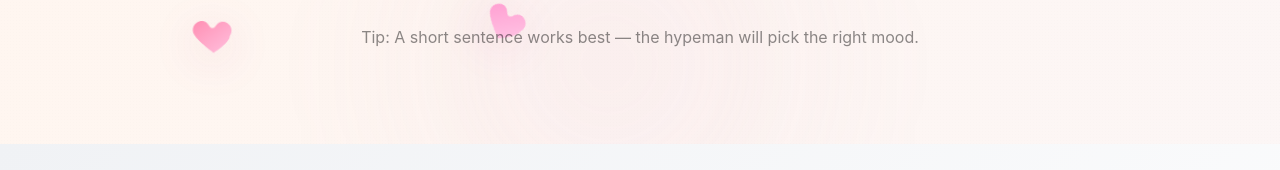
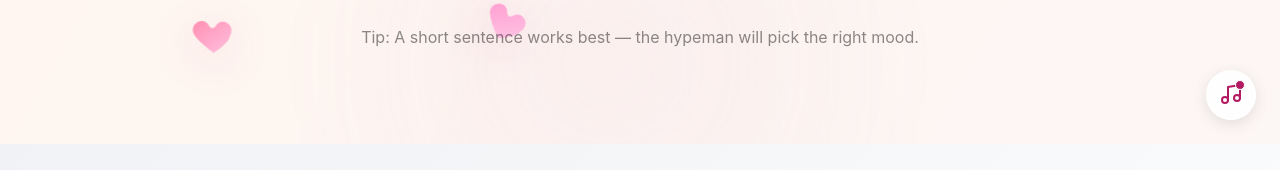
Before and after one commit to yxbudgqjdqdxq/surehit-version-2, a Next.js app: page /chat in a window 1280 px wide. Shown: the part 656-826 px from the top of the page. Built offline with nearby package versions, Linux system fonts and the light colour scheme.

Commit message:
Update chat.js

```diff
--- a/pages/chat.js
+++ b/pages/chat.js
@@ -4,6 +4,14 @@ import dynamic from 'next/dynamic';
 
 // Dynamic import for the Ravens Protocol overlay
 const OfflineHypeChat = dynamic(() => import('../components/OfflineHypeChat'), { ssr: false });
+
+// --- 🎵 PLAYLIST CONFIGURATION ---
+const PLAYLIST = [
+  "/song1.mp3",
+  "/song2.mp3",
+  "/song3.mp3",
+  "/song4.mp3"
+];
 
 export default function ChatPage() {
   const [input, setInput] = useState("");
@@ -16,10 +24,80 @@ export default function ChatPage() {
   const [lastSentText, setLastSentText] = useState("");
   const cardRef = useRef(null);
 
-  // This toggles the Ravens Protocol UI
+  // Controls the Ravens Protocol UI
   const [useOffline, setUseOffline] = useState(false);
 
-  // --- MOOD DETECTION LOGIC ---
+  // --- MUSIC PLAYER STATE ---
+  const [isPlaying, setIsPlaying] = useState(false);
+  const [currentSongIndex, setCurrentSongIndex] = useState(0);
+  const [isPlayerOpen, setIsPlayerOpen] = useState(false); // Controls the Toggle (Arrow)
+  const audioRef = useRef(null);
+
+  // --- MUSIC LOGIC (Auto-Start) ---
+  useEffect(() => {
+    const audio = audioRef.current;
+    if (audio) {
+      audio.volume = 0.5;
+      // Try to play immediately
+      const playPromise = audio.play();
+
+      if (playPromise !== undefined) {
+        playPromise.then(() => {
+          setIsPlaying(true);
+        }).catch(() => {
+          // If browser blocks auto-play, wait for first click
+          const enableAudio = () => {
+            audio.play();
+            setIsPlaying(true);
+            window.removeEventListener('click', enableAudio);
+          };
+          window.addEventListener('click', enableAudio);
+        });
+      }
+    }
+  }, []);
+
+  const handleSongEnd = () => {
+    nextSong();
+  };
+
+  const togglePlay = () => {
+    if (!audioRef.current) return;
+    if (isPlaying) {
+      audioRef.current.pause();
+      setIsPlaying(false);
+    } else {
+      audioRef.current.play();
+      setIsPlaying(true);
+    }
+  };
+
+  const nextSong = () => {
+    let nextIndex = currentSongIndex + 1;
+    if (nextIndex >= PLAYLIST.length) nextIndex = 0;
+    setCurrentSongIndex(nextIndex);
+    setIsPlaying(true);
+  };
+
+  const prevSong = () => {
+    let prevIndex = currentSongIndex - 1;
+    if (prevIndex < 0) prevIndex = PLAYLIST.length - 1;
+    setCurrentSongIndex(prevIndex);
+    setIsPlaying(true);
+  };
+
+  useEffect(() => {
+    if (audioRef.current) {
+      audioRef.current.pause();
+      audioRef.current.load();
+      if (isPlaying) {
+        audioRef.current.play();
+      }
+    }
+  }, [currentSongIndex]);
+
+
+  // --- MOOD DETECTION ---
   function detectMoodLocal(text) {
     const t = (text || "").toLowerCase();
     if (/(sad|tired|down|cry|hurt|lonely|gloomy|blue|bummed|drained|weary)/.test(t)) return "sad";
@@ -153,8 +231,111 @@ export default function ChatPage() {
   return (
     <div style={{ minHeight: "100vh", display: "flex", alignItems: "center", justifyContent: "center", padding: 24 }}>
 
-      {/* 1. RAVENS OVERLAY TRIGGER */}
+      {/* 1. RAVENS OVERLAY */}
       {useOffline ? <OfflineHypeChat personaName={'Ayesha'} /> : null}
+
+      {/* 2. AUDIO LOGIC */}
+      <audio
+        ref={audioRef}
+        src={PLAYLIST[currentSongIndex]}
+        onEnded={handleSongEnd}
+      />
+
+      {/* 3. VIBE PLAYER (Bottom Right) */}
+      <div style={{
+          position: 'fixed',
+          bottom: '24px',
+          right: '24px',
+          zIndex: 100,
+          display: 'flex',
+          flexDirection: 'column',
+          alignItems: 'flex-end',
+          gap: '10px'
+      }}>
+
+          {/* EXPANDED PLAYER PANEL */}
+          {isPlayerOpen && (
+              <div className="animate-in fade-in slide-in-from-bottom-5" style={{
+                  background: 'rgba(255, 255, 255, 0.85)',
+                  backdropFilter: 'blur(12px)',
+                  padding: '16px',
+                  borderRadius: '20px',
+                  boxShadow: '0 8px 32px rgba(0,0,0,0.1)',
+                  width: '200px',
+                  border: '1px solid rgba(255,255,255,0.5)',
+                  marginBottom: '8px'
+              }}>
+                  <div style={{ fontSize: '11px', color: '#666', marginBottom: '8px', textAlign: 'center', letterSpacing: '0.5px', textTransform:'uppercase' }}>
+                      Vibe • Track {currentSongIndex + 1}
+                  </div>
+
+                  <div style={{ display: 'flex', justifyContent: 'space-between', alignItems: 'center' }}>
+                      <button onClick={prevSong} style={{ background: 'none', border: 'none', cursor: 'pointer', opacity: 0.6 }}>
+                        <svg width="24" height="24" viewBox="0 0 24 24" fill="#333"><path d="M6 6h2v12H6zm3.5 6l8.5 6V6z"/></svg>
+                      </button>
+
+                      <button onClick={togglePlay} style={{
+                          width: '44px', height: '44px',
+                          background: '#333', borderRadius: '50%',
+                          border: 'none', cursor: 'pointer',
+                          display: 'flex', alignItems: 'center', justifyContent: 'center',
+                          color: '#fff',
+                          boxShadow: '0 4px 10px rgba(0,0,0,0.2)'
+                      }}>
+                          {isPlaying ? (
+                              <svg width="16" height="16" viewBox="0 0 24 24" fill="currentColor"><path d="M6 19h4V5H6v14zm8-14v14h4V5h-4z"/></svg>
+                          ) : (
+                              <svg width="16" height="16" viewBox="0 0 24 24" fill="currentColor"><path d="M8 5v14l11-7z"/></svg>
+                          )}
+                      </button>
+
+                      <button onClick={nextSong} style={{ background: 'none', border: 'none', cursor: 'pointer', opacity: 0.6 }}>
+                        <svg width="24" height="24" viewBox="0 0 24 24" fill="#333"><path d="M6 18l8.5-6L6 6v12zM16 6v12h2V6h-2z"/></svg>
+                      </button>
+                  </div>
+              </div>
+          )}
+
+          {/* TOGGLE BUTTON */}
+          <button
+            onClick={() => setIsPlayerOpen(!isPlayerOpen)}
+            style={{
+              background: 'rgba(255, 255, 255, 0.9)',
+              border: '1px solid rgba(255,255,255,0.6)',
+              borderRadius: '50%',
+              width: '50px',
+              height: '50px',
+              display: 'flex',
+              alignItems: 'center',
+              justifyContent: 'center',
+              cursor: 'pointer',
+              boxShadow: '0 4px 15px rgba(0,0,0,0.1)',
+              transition: 'transform 0.2s'
+            }}
+            onMouseOver={(e) => e.currentTarget.style.transform = 'scale(1.05)'}
+            onMouseOut={(e) => e.currentTarget.style.transform = 'scale(1)'}
+          >
+            {isPlayerOpen ? (
+                <svg width="24" height="24" viewBox="0 0 24 24" fill="none" stroke="#555" strokeWidth="2" strokeLinecap="round" strokeLinejoin="round">
+                    <path d="M6 9l6 6 6-6"/>
+                </svg>
+            ) : (
+                <div style={{ position: 'relative' }}>
+                    <svg width="24" height="24" viewBox="0 0 24 24" fill="none" stroke={isPlaying ? "#b21b61" : "#444"} strokeWidth="2" strokeLinecap="round" strokeLinejoin="round">
+                        <path d="M9 18V5l12-2v13"/>
+                        <circle cx="6" cy="18" r="3"/>
+                        <circle cx="18" cy="16" r="3"/>
+                    </svg>
+                    {isPlaying && (
+                        <span style={{
+                            position: 'absolute', top: -2, right: -2, width: 8, height: 8,
+                            background: '#b21b61', borderRadius: '50%', border: '1px solid white'
+                        }} />
+                    )}
+                </div>
+            )}
+          </button>
+      </div>
 
       <div style={{ width: "100%", maxWidth: 920 }}>
 
@@ -202,7 +383,7 @@ export default function ChatPage() {
 
         {error && <div style={{ color: "crimson", marginTop: 12 }}>{error}</div>}
 
-        {/* --- 2. THE CORRECTED PROPORTIONAL BUTTON --- */}
+        {/* --- 4. THE CLEAN RAVENS BUTTON (Replaces Checkbox) --- */}
         <div style={{ textAlign: "center", marginTop: 40 }}>
            <button
              onClick={() => setUseOffline(true)}
@@ -213,7 +394,6 @@ export default function ChatPage() {
                display: "inline-flex",
                alignItems: "center",
                justifyContent: "center",
-               // Spacing: 10px (Standard for icon + label)
                gap: "10px",
                padding: "10px 20px",
                opacity: 0.85,
@@ -228,7 +408,6 @@ export default function ChatPage() {
                 e.currentTarget.style.transform = 'scale(1)';
              }}
            >
-             {/* ICON: 32px (Dominant visual element) */}
              <img
                 src="/ravens-star.png"
                 alt="Ravens"
@@ -239,11 +418,9 @@ export default function ChatPage() {
                     display: "block"
                 }}
              />
-
-             {/* TEXT: 15px (Subservient label, Medium weight) */}
              <span style={{
                 fontSize: "15px",
-                fontWeight: 500, // Reduced from 600 to look cleaner/smaller
+                fontWeight: 500,
                 color: "#444",
                 fontFamily: "Inter, sans-serif",
                 letterSpacing: "0.3px"
```
